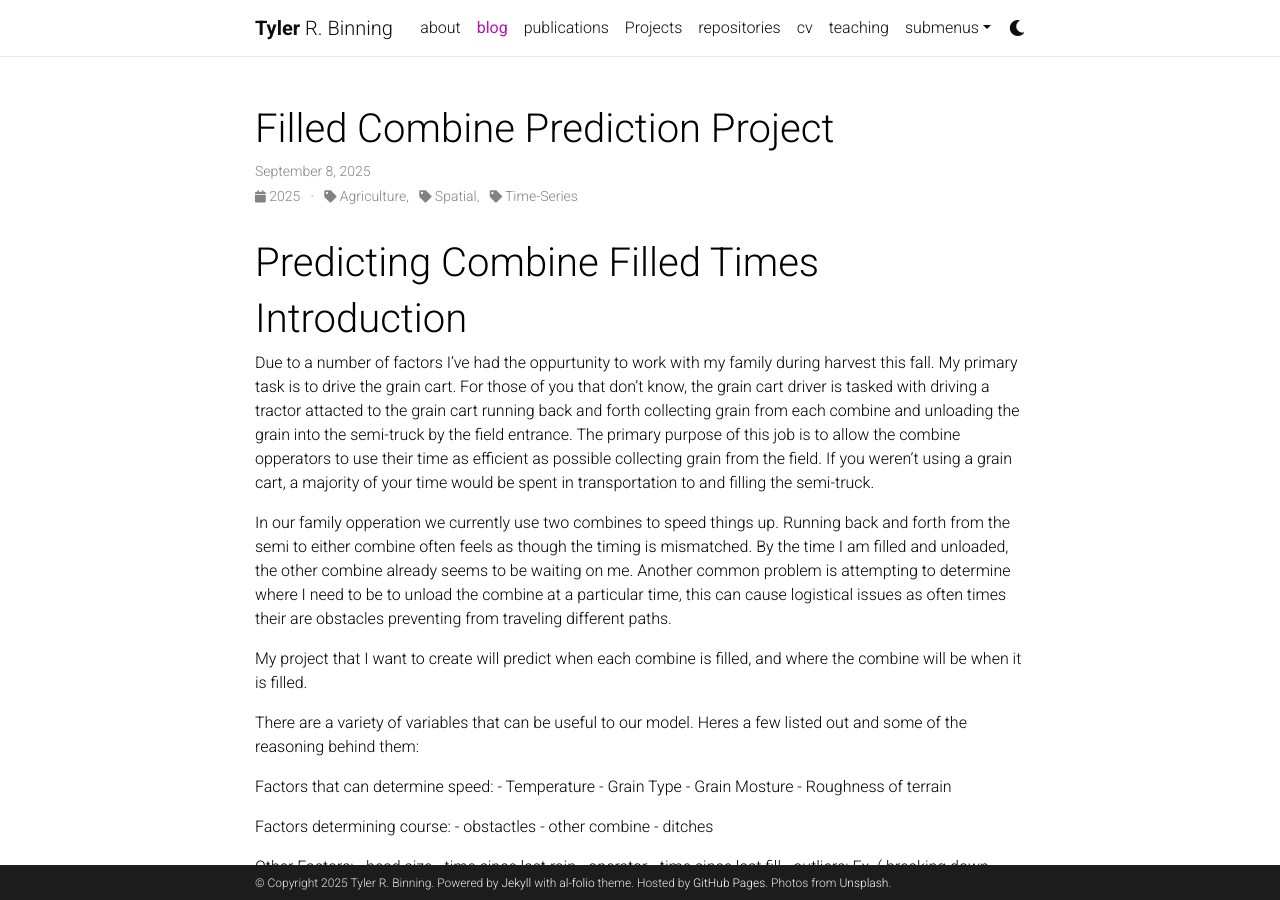
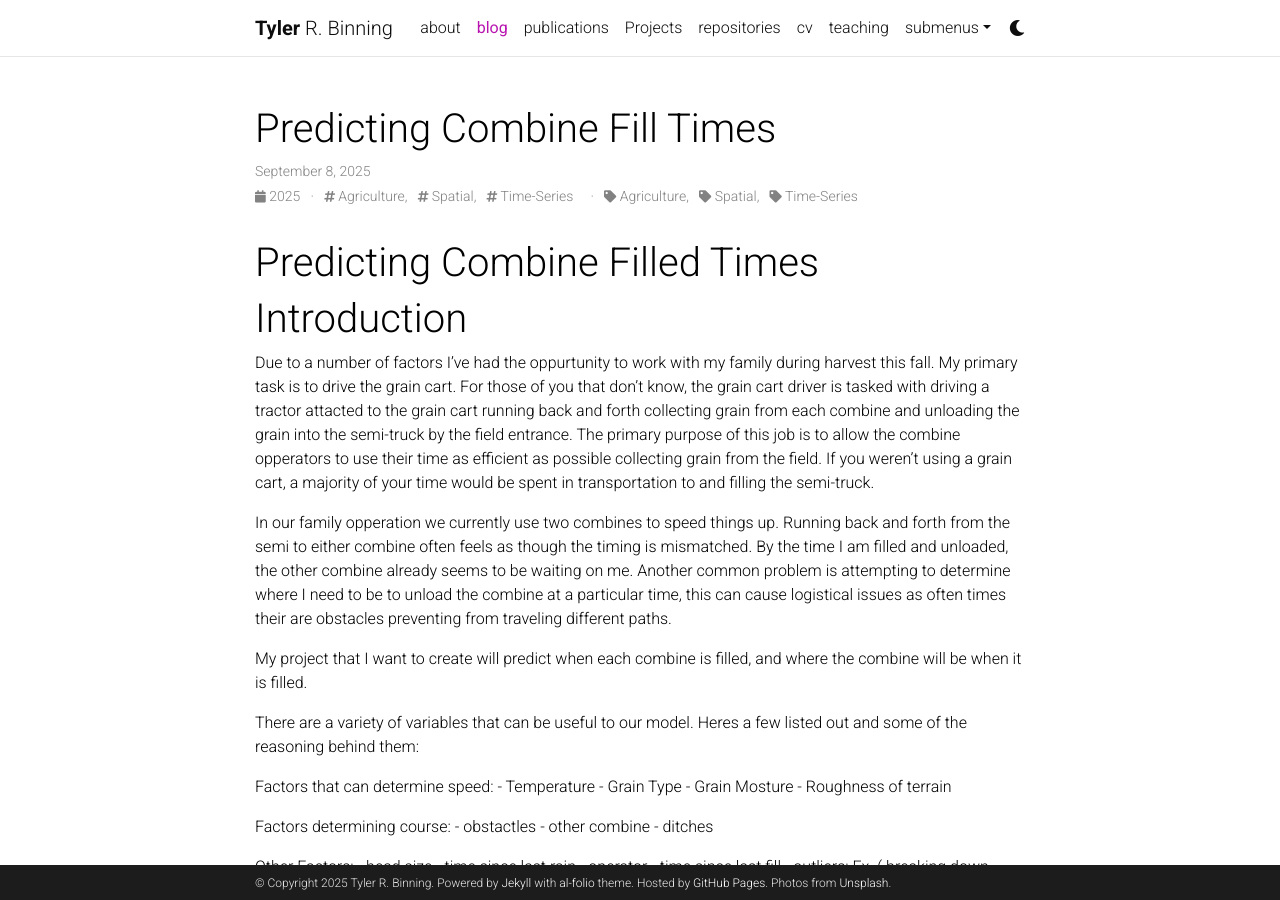
Before and after one commit to tybinning/portfolio-upgraded, a Jekyll site: the page built from _posts/2025-10-06-filled-combine-prediction-project.md, in a window 1280 px wide and 900 px high. Built offline with Jekyll 4.4.1, drawn with Linux system fonts in a browser that asks for light colours; comment, search, counter and statistics services are not loaded; a style sheet for code colours, icons or effects is not loaded.

Commit message:
edits  title

```diff
--- a/_posts/2025-10-06-filled-combine-prediction-project.md
+++ b/_posts/2025-10-06-filled-combine-prediction-project.md
@@ -1,9 +1,9 @@
 ---
 layout: post
-title:
+title: Predicting Combine Fill Times
 date:   2025-09-08 12:00:21
 description:
-tags:
+tags: Agriculture, Spatial, Time-Series
 categories: Agriculture, Spatial, Time-Series
 ---
 
```
